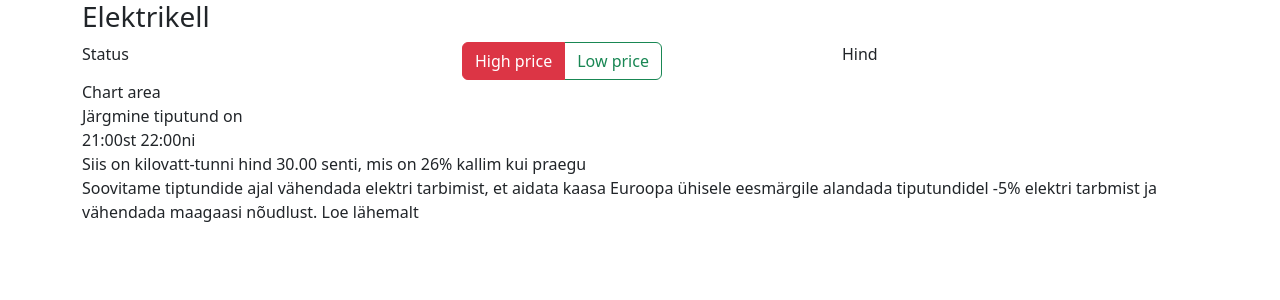
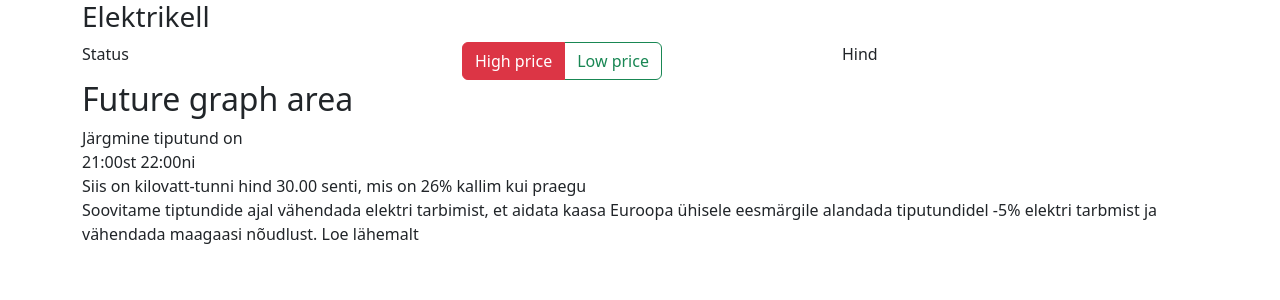
Before and after one commit to Chunkycat72/elektrikell, a React (Create React App) app: page / in a window 1280 px wide. Shown: the top 300 px of the page. Built offline with nearby package versions, Linux system fonts and the light colour scheme.

Commit message:
homework

```diff
--- a/src/App.js
+++ b/src/App.js
@@ -2,60 +2,22 @@ import 'bootstrap/dist/css/bootstrap.min.css';
 import './App.css';
 import {useState} from 'react';
 import Container from 'react-bootstrap/Container';
-import Row from 'react-bootstrap/Row';
-import Col from 'react-bootstrap/Col';
-import ButtonGroup from 'react-bootstrap/ButtonGroup';
-import ToggleButton from 'react-bootstrap/ToggleButton';
+import Header from './Header';
+import Body from './Body';
+import Footer from './Footer';
 
 function App() {
+
+
   const [radioValue, setRadioValue] = useState('1');
 
-  const radios = [
-    { name: 'High price', value: '1' },
-    { name: 'Low price', value: '2' },
-  ];
   return (
+
     <Container>
-       <Row>
-        <Col> <h3>Elektrikell</h3></Col>
-      </Row>
-      <Row>
-        <Col>Status</Col>
-        <Col>
-        <ButtonGroup>
-        {radios.map((radio, idx) => (
-          <ToggleButton
-            key={idx}
-            id={`radio-${idx}`}
-            type="radio"
-            variant={idx % 2 ? 'outline-success' : 'outline-danger'}
-            name="radio"
-            value={radio.value}
-            checked={radioValue === radio.value}
-            onChange={(e) => setRadioValue(e.currentTarget.value)}
-          >
-            {radio.name}
-          </ToggleButton>
-        ))}
-      </ButtonGroup>
-        </Col>
-        <Col>Hind</Col>
-      </Row>
-      <Row>
-        <Col> Chart area</Col>
-      </Row>
-      <Row>
-        <Col>Järgmine tiputund on</Col>
-      </Row>
-      <Row>
-        <Col>21:00st 22:00ni</Col>
-      </Row>
-      <Row>
-        <Col>Siis on kilovatt-tunni hind 30.00 senti, mis on 26% kallim kui praegu</Col>
-      </Row>
-      <Row>
-        <Col>Soovitame tiptundide ajal vähendada elektri tarbimist, et aidata kaasa Euroopa ühisele eesmärgile alandada tiputundidel -5% elektri tarbmist ja vähendada maagaasi nõudlust. Loe lähemalt</Col>
-      </Row>
+      <Header setRadioValue={setRadioValue} radioValue={radioValue}/>
+      <Body radioValue={radioValue}/>
+      <Footer radioValue={radioValue}/>
+
     </Container>
   );
 }
--- /dev/null
+++ b/src/Body/index.js
@@ -0,0 +1,14 @@
+import 'bootstrap/dist/css/bootstrap.min.css';
+import '../App.css';
+import Row from 'react-bootstrap/Row';
+
+function Body() {
+
+  return (
+    <>
+        <Row>
+            <h2>Future graph area</h2>
+        </Row>
+      </>)}
+
+export default Body;
--- /dev/null
+++ b/src/Footer/index.js
@@ -0,0 +1,24 @@
+import 'bootstrap/dist/css/bootstrap.min.css';
+import '../App.css';
+import Row from 'react-bootstrap/Row';
+import Col from 'react-bootstrap/Col';
+
+function Footer() {
+
+  return (
+      <>
+          <Row>
+              <Col>Järgmine tiputund on</Col>
+          </Row>
+          <Row>
+              <Col>21:00st 22:00ni</Col>
+          </Row>
+          <Row>
+              <Col>Siis on kilovatt-tunni hind 30.00 senti, mis on 26% kallim kui praegu</Col>
+          </Row>
+          <Row>
+              <Col>Soovitame tiptundide ajal vähendada elektri tarbimist, et aidata kaasa Euroopa ühisele eesmärgile alandada tiputundidel -5% elektri tarbmist ja vähendada maagaasi nõudlust. Loe lähemalt</Col>
+          </Row>
+      </>)}
+
+export default Footer;
--- /dev/null
+++ b/src/Header/index.js
@@ -0,0 +1,46 @@
+import 'bootstrap/dist/css/bootstrap.min.css';
+import '../App.css';
+import Row from 'react-bootstrap/Row';
+import Col from 'react-bootstrap/Col';
+import ButtonGroup from 'react-bootstrap/ButtonGroup';
+import ToggleButton from 'react-bootstrap/ToggleButton';
+
+function Header(props) {
+
+
+  const radios = [
+    { name: 'High price', value: '1' },
+    { name: 'Low price', value: '2' },
+  ];
+
+  return (
+
+    <>
+       <Row>
+        <Col> <h3>Elektrikell</h3></Col>
+      </Row>
+      <Row>
+        <Col>Status</Col>
+        <Col>
+        <ButtonGroup>
+        {radios.map((radio, idx) => (
+          <ToggleButton
+            key={idx}
+            id={`radio-${idx}`}
+            type="radio"
+            variant={idx % 2 ? 'outline-success' : 'outline-danger'}
+            name="radio"
+            value={radio.value}
+            checked={props.radioValue === radio.value}
+            onChange={(e) => props.setRadioValue(e.currentTarget.value)}
+          >
+            {radio.name}
+          </ToggleButton>
+        ))}
+      </ButtonGroup>
+        </Col>
+        <Col>Hind</Col>
+      </Row>
+      </>)}
+
+export default Header;
```
